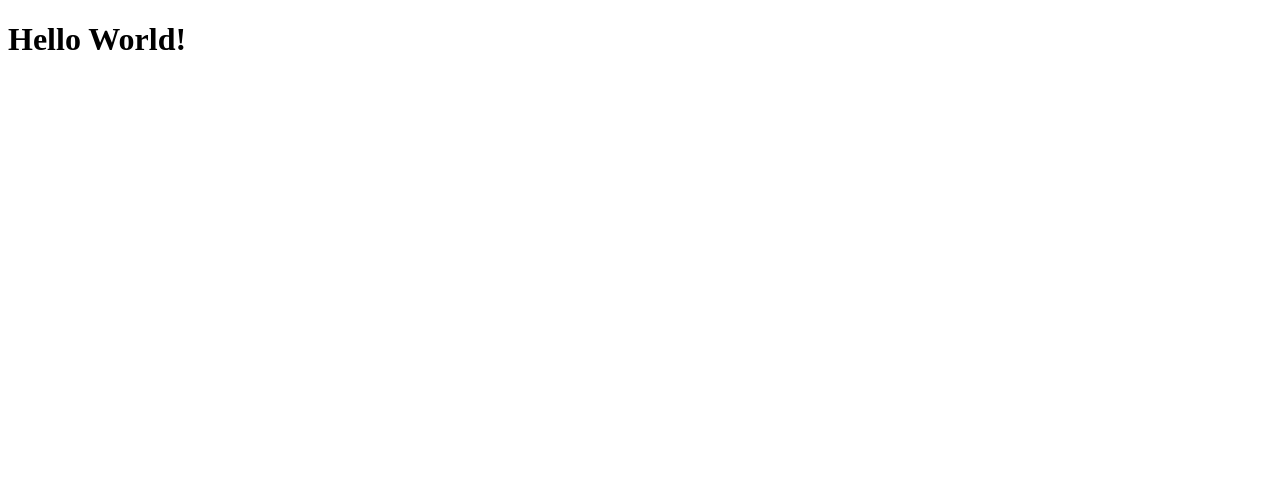
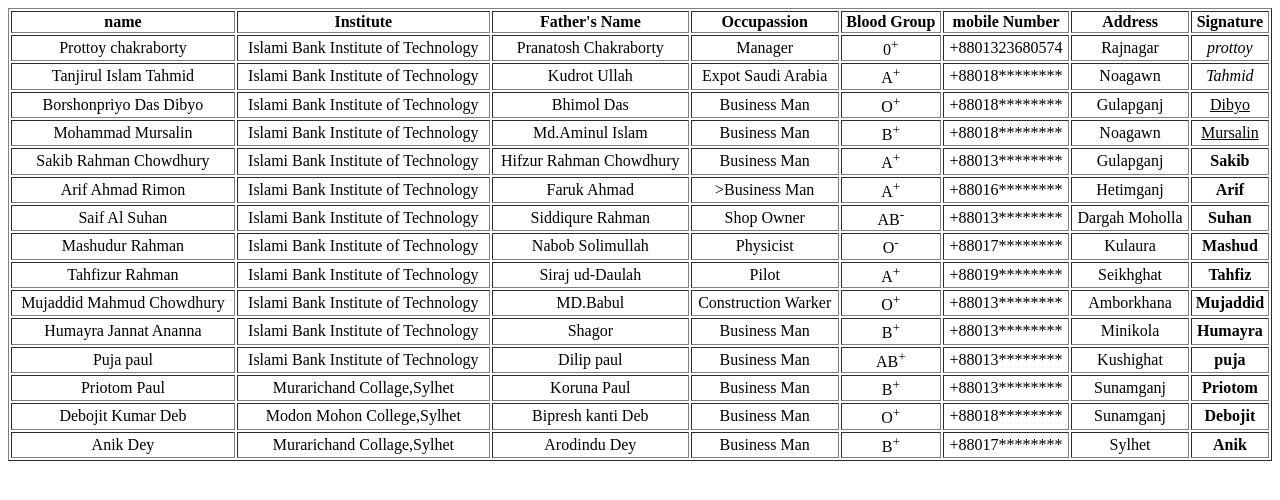
Before and after one commit to prottoy05/pc1, a plain HTML site: page index.html in a window 1280 px wide. Drawn offline with Linux system fonts and the light colour scheme.

Commit message:
Update index.html

```diff
--- a/index.html
+++ b/index.html
@@ -1,11 +1,169 @@
 <!DOCTYPE html>
-<html lang="en">
-<head>
-    <meta charset="UTF-8">
-    <meta name="viewport" content="width=device-width, initial-scale=1.0">
-    <title>Document</title>
-</head>
-<body>
-    <h1>Hello World!</h1>
-</body>
+<html>
+	<head>
+		<title>table</title>
+	</head>
+	<body>
+		<table border="1px" width="100%">
+			<tr>
+				<th>name</th>
+				<th>Institute</th>
+				<th>Father's Name</th>
+				<th>Occupassion</th>
+				<th>Blood Group</th>
+				<th>mobile Number</th>
+				<th>Address</th>
+				<th>Signature</th>
+			</tr>
+			<tr align="center">
+				<td>Prottoy chakraborty</td>
+				<td>Islami Bank Institute of Technology</td>
+				<td>Pranatosh Chakraborty</td>
+				<td>Manager</td>
+				<td>0<sup>+</sup></td>
+				<td>+8801323680574</td>
+				<td>Rajnagar</td>
+				<td><i>prottoy</i></td>
+			</tr>
+			<tr align="center">
+				<td>Tanjirul Islam Tahmid</td>
+				<td>Islami Bank Institute of Technology</td>
+				<td>Kudrot Ullah </td>
+				<td> Expot Saudi Arabia</td>
+				<td>A<sup>+</sup></td>
+				<td>+88018********</td>
+				<td>Noagawn</td>
+				<td><i>Tahmid</i></td>
+			</tr>
+			<tr align="center">
+				<td>Borshonpriyo Das Dibyo</td>
+				<td>Islami Bank Institute of Technology</td>
+				<td>Bhimol Das</td>
+				<td>Business Man</td>
+				<td>O<sup>+</sup></td>
+				<td>+88018********</i></td>
+				<td>Gulapganj</td>
+				<td><u>Dibyo</u></td>
+			</tr>
+			<tr align="center">
+				<td>Mohammad Mursalin</td>
+				<td>Islami Bank Institute of Technology</td>
+				<td>Md.Aminul Islam</td>
+				<td>Business Man</td>
+				<td>B<sup>+</sup></td>
+				<td>+88018********</i></td>
+				<td>Noagawn</td>
+				<td><u>Mursalin</u></td>
+			</tr>
+			<tr align="center">
+				<td>Sakib Rahman Chowdhury</td>
+				<td>Islami Bank Institute of Technology</td>
+				<td>Hifzur  Rahman Chowdhury </td>
+				<td>Business Man</td>
+				<td>A<sup>+</sup></td>
+				<td>+88013********</i></td>
+				<td>Gulapganj</td>
+				<td><strong>Sakib</strong></td>
+			</tr>
+			<tr align="center">
+				<td>Arif Ahmad Rimon</td>
+				<td>Islami Bank Institute of Technology</td>
+				<td>Faruk Ahmad</td>
+				<td>>Business Man</td>
+				<td>A<sup>+</sup></td>
+				<td>+88016********</i></td>
+				<td>Hetimganj</td>
+				<td><strong>Arif</strong></td>
+			</tr>
+			<tr align="center">
+				<td>Saif Al Suhan</td>
+				<td>Islami Bank Institute of Technology</td>
+				<td>Siddiqure Rahman</td>
+				<td>Shop Owner</td>
+				<td>AB<sup>-</sup></td>
+				<td>+88013********</i></td>
+				<td>Dargah Moholla</td>
+				<td><strong>Suhan</strong></td>
+			</tr>
+			<tr align="center">
+				<td>Mashudur Rahman</td>
+				<td>Islami Bank Institute of Technology</td>
+				<td>Nabob Solimullah</td>
+				<td>Physicist</td>
+				<td>O<sup>-</sup></td>
+				<td>+88017********</i></td>
+				<td>Kulaura</td>
+				<td><b>Mashud</b></td>
+			</tr>
+			<tr align="center">
+				<td>Tahfizur Rahman</td>
+				<td>Islami Bank Institute of Technology</td>
+				<td>Siraj ud-Daulah</td>
+				<td>Pilot</td>
+				<td>A<sup>+</sup></td>
+				<td>+88019********</i></td>
+				<td>Seikhghat</td>
+				<td><b>Tahfiz</b></td>
+			</tr>
+			<tr align="center">
+				<td>Mujaddid Mahmud Chowdhury</td>
+				<td>Islami Bank Institute of Technology</td>
+				<td>MD.Babul</td>
+				<td>Construction Warker</td>
+				<td>O<sup>+</sup></td>
+				<td>+88013********</i></td>
+				<td>Amborkhana</td>
+				<td><b>Mujaddid</b></td>
+			</tr>
+			<tr align="center">
+				<td>Humayra Jannat Ananna</td>
+				<td>Islami Bank Institute of Technology</td>
+				<td>Shagor</td>
+				<td>Business Man</td>
+				<td>B<sup>+</sup></td>
+				<td>+88013********</i></td>
+				<td>Minikola</td>
+				<td><b>Humayra</b></td>
+			</tr>
+			<tr align="center">
+				<td>Puja paul</td>
+				<td>Islami Bank Institute of Technology</td>
+				<td>Dilip paul</td>
+				<td>Business Man</td>
+				<td>AB<sup>+</sup></td>
+				<td>+88013********</i></td>
+				<td>Kushighat</td>
+				<td><b>puja</b></td>
+			</tr>
+			<tr align="center">
+				<td>Priotom Paul</td>
+				<td>Murarichand Collage,Sylhet</td>
+				<td>Koruna Paul</td>
+				<td>Business Man</td>
+				<td>B<sup>+</sup></td>
+				<td>+88013********</i></td>
+				<td>Sunamganj</td>
+				<td><b>Priotom</b></td>
+			</tr>
+			<tr align="center">
+				<td>Debojit Kumar Deb</td>
+				<td>Modon Mohon College,Sylhet</td>
+				<td>Bipresh kanti Deb</td>
+				<td>Business Man</td>
+				<td>O<sup>+</sup></td>
+				<td>+88018********</i></td>
+				<td>Sunamganj</td>
+				<td><b>Debojit</b></td>
+			</tr>
+			<tr align="center">
+				<td>Anik Dey</td>
+				<td>Murarichand Collage,Sylhet</td>
+				<td>Arodindu Dey</td>
+				<td>Business Man</td>
+				<td>B<sup>+</sup></td>
+				<td>+88017********</i></td>
+				<td>Sylhet</td>
+				<td><b>Anik</b></td>
+			</tr>
+		</body>
 </html>
```
